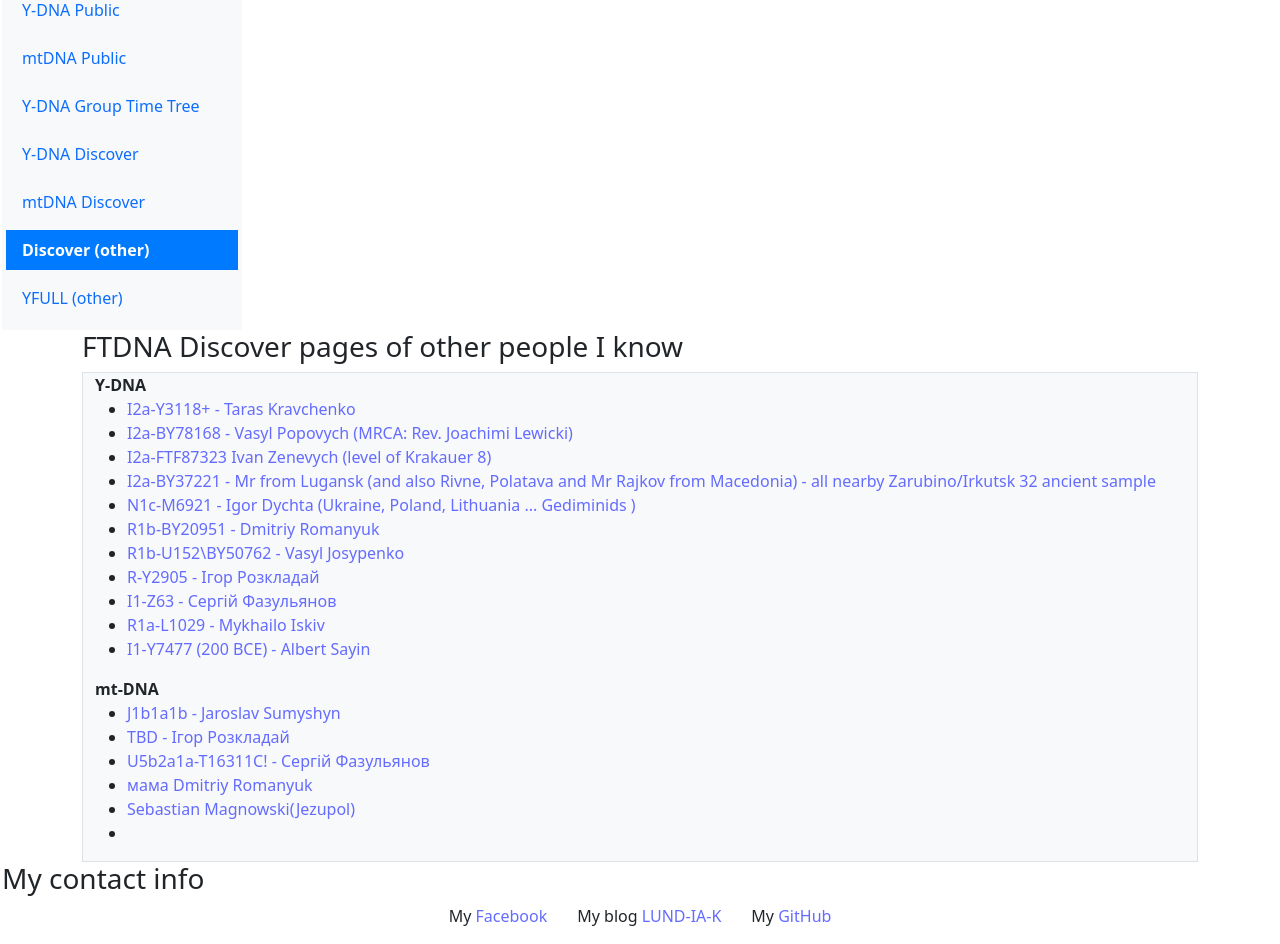
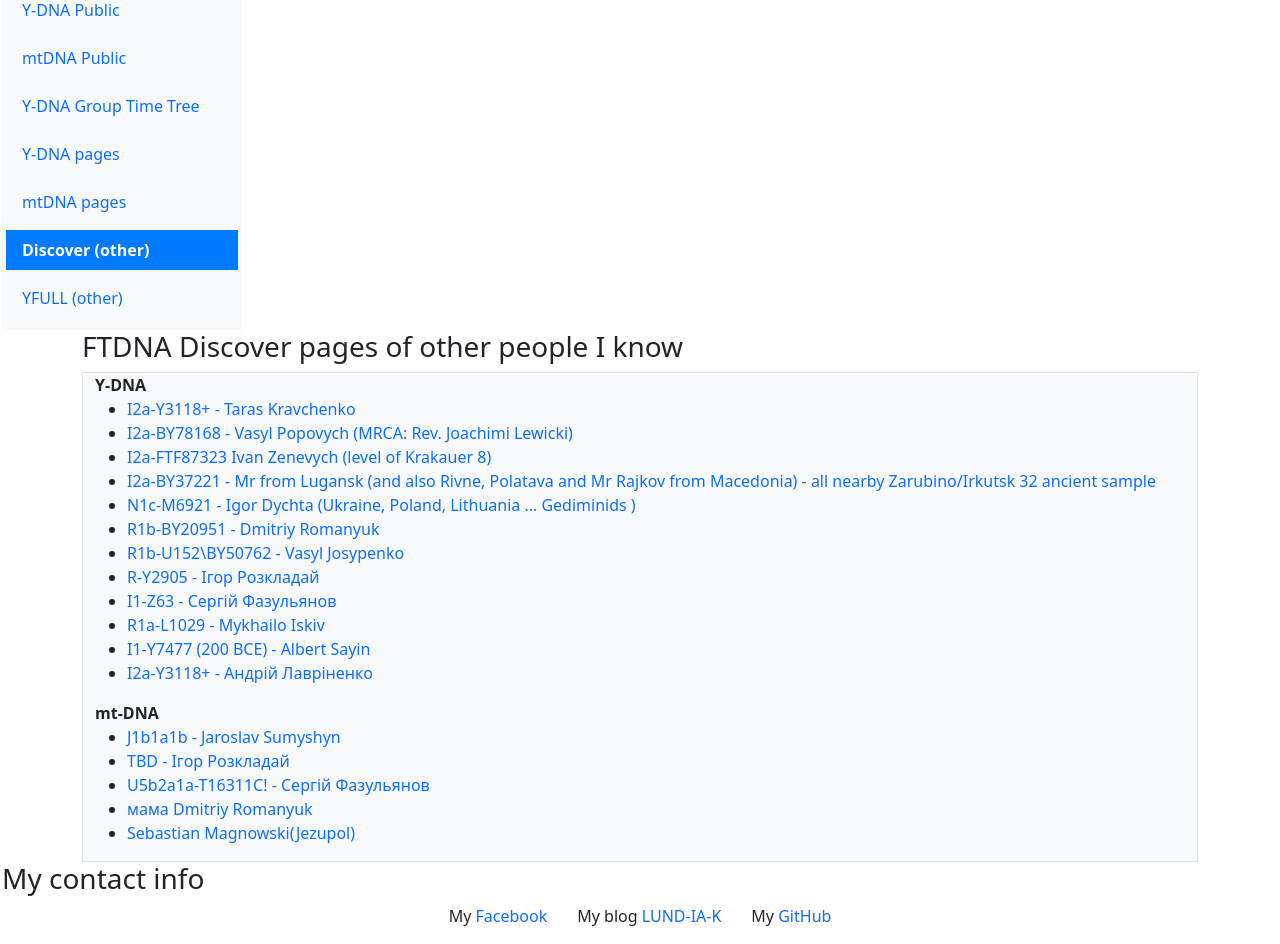
Before and after one commit to alundiak/my-dna, a React (Vite) app: page /my-dna/discover-by-person in a window 1280 px wide. Shown: the part 200-1144 px from the top of the page. Built offline with nearby package versions, Linux system fonts and the light colour scheme.

Commit message:
Introduced CSS LAYERS

```diff
--- a/src/data/ftdna-H13a1d-SNP-chain.json
+++ b/src/data/ftdna-H13a1d-SNP-chain.json
@@ -1,8 +1,15 @@
 [
   {
     "snp": "H13a1d",
-    "same-level-snps": [],
-    "haplotype": "",
+    "haplotypes": [
+      {
+        "value": "F9120919",
+        "people": [
+          "Bodnar",
+          "Krężel"
+        ]
+      }
+    ],
     "people": [
       "🇺🇦 Kateryna Babij",
       "+ 3 🇺🇦",
@@ -31,14 +38,14 @@
     ],
     "haplotypes": [
       {
-        "haplotypes": "F1621813",
+        "value": "F1621813",
         "people": [
           "1 🇭🇺",
           "3 Unknown"
         ]
       },
       {
-        "haplotype": "F5654829",
+        "value": "F5654829",
         "people": [
           "1 🇧🇾",
           "1 🇺🇦",
@@ -50,7 +57,6 @@
   },
   {
     "snp": "H13a1d4",
-    "same-level-snps": [],
     "people": [
       "Chello 🇨🇭?"
     ]
--- a/src/feature-components/other-people/DiscoverPagesByPerson.tsx
+++ b/src/feature-components/other-people/DiscoverPagesByPerson.tsx
@@ -11,61 +11,102 @@ export function DiscoverPagesByPerson() {
         <section>
           <ul>
             <li>
-              <a href="https://discover.familytreedna.com/y-dna/I-FT278687">
+              <a
+                href="https://discover.familytreedna.com/y-dna/I-FT278687"
+                target="_blank"
+              >
                 I2a-Y3118+ - Taras Kravchenko
               </a>
             </li>
             <li>
-              <a href="https://discover.familytreedna.com/y-dna/I-BY78168">
+              <a
+                href="https://discover.familytreedna.com/y-dna/I-BY78168"
+                target="_blank"
+              >
                 I2a-BY78168 - Vasyl Popovych (MRCA: Rev. Joachimi Lewicki)
               </a>
             </li>
             <li>
-              <a href="https://discover.familytreedna.com/y-dna/I-FTF87323">
+              <a
+                href="https://discover.familytreedna.com/y-dna/I-FTF87323"
+                target="_blank"
+              >
                 I2a-FTF87323 Ivan Zenevych (level of Krakauer 8)
               </a>
             </li>
             <li>
-              <a href="https://discover.familytreedna.com/y-dna/I-BY37221">
+              <a
+                href="https://discover.familytreedna.com/y-dna/I-BY37221"
+                target="_blank"
+              >
                 I2a-BY37221 - Mr from Lugansk (and also Rivne, Polatava and Mr
                 Rajkov from Macedonia) - all nearby Zarubino/Irkutsk 32 ancient
                 sample
               </a>
             </li>
             <li>
-              <a href="https://discover.familytreedna.com/y-dna/N-M6921">
+              <a
+                href="https://discover.familytreedna.com/y-dna/N-M6921"
+                target="_blank"
+              >
                 N1c-M6921 - Igor Dychta (Ukraine, Poland, Lithuania ...
                 Gediminids )
               </a>
             </li>
             <li>
-              <a href="https://discover.familytreedna.com/y-dna/R-BY20951">
+              <a
+                href="https://discover.familytreedna.com/y-dna/R-BY20951"
+                target="_blank"
+              >
                 R1b-BY20951 - Dmitriy Romanyuk
               </a>
             </li>
             <li>
-              <a href="https://discover.familytreedna.com/y-dna/R-BY50762">
+              <a
+                href="https://discover.familytreedna.com/y-dna/R-BY50762"
+                target="_blank"
+              >
                 R1b-U152\BY50762 - Vasyl Josypenko
               </a>
             </li>
             <li>
-              <a href="https://discover.familytreedna.com/y-dna/R-Y2905">
+              <a
+                href="https://discover.familytreedna.com/y-dna/R-Y2905"
+                target="_blank"
+              >
                 R-Y2905 - Ігор Розкладай
               </a>
             </li>
             <li>
-              <a href="https://discover.familytreedna.com/y-dna/I-Z63">
+              <a
+                href="https://discover.familytreedna.com/y-dna/I-Z63"
+                target="_blank"
+              >
                 I1-Z63 - Сергій Фазульянов
               </a>
             </li>
             <li>
-              <a href="https://discover.familytreedna.com/y-dna/R-L1029">
+              <a
+                href="https://discover.familytreedna.com/y-dna/R-L1029"
+                target="_blank"
+              >
                 R1a-L1029 - Mykhailo Iskiv
               </a>
             </li>
             <li>
-              <a href="https://discover.familytreedna.com/y-dna/I-Y7477">
+              <a
+                href="https://discover.familytreedna.com/y-dna/I-Y7477"
+                target="_blank"
+              >
                 I1-Y7477 (200 BCE) - Albert Sayin
+              </a>
+            </li>
+            <li>
+              <a
+                href="https://discover.familytreedna.com/y-dna/I-FT417135"
+                target="_blank"
+              >
+                I2a-Y3118+ - Андрій Лавріненко
               </a>
             </li>
           </ul>
@@ -74,32 +115,44 @@ export function DiscoverPagesByPerson() {
         <section>
           <ul>
             <li>
-              <a href="https://discover.familytreedna.com/mtdna/J1b1a1b">
+              <a
+                href="https://discover.familytreedna.com/mtdna/J1b1a1b"
+                target="_blank"
+              >
                 J1b1a1b - Jaroslav Sumyshyn
               </a>
             </li>
             <li>
-              <a href="https://discover.familytreedna.com/mtdna/TBD">
+              <a
+                href="https://discover.familytreedna.com/mtdna/TBD"
+                target="_blank"
+              >
                 TBD - Ігор Розкладай
               </a>
             </li>
             <li>
-              <a href="https://discover.familytreedna.com/mtdna/U5b2a1a">
+              <a
+                href="https://discover.familytreedna.com/mtdna/U5b2a1a"
+                target="_blank"
+              >
                 U5b2a1a-T16311C! - Сергій Фазульянов
               </a>
             </li>
             <li>
-              <a href="https://discover.familytreedna.com/mtdna/H1b2">
+              <a
+                href="https://discover.familytreedna.com/mtdna/H1b2"
+                target="_blank"
+              >
                 мама Dmitriy Romanyuk
               </a>
             </li>
             <li>
-              <a href="https://discover.familytreedna.com/mtdna/W3a1/">
+              <a
+                href="https://discover.familytreedna.com/mtdna/W3a1/"
+                target="_blank"
+              >
                 Sebastian Magnowski(Jezupol)
               </a>
-            </li>
-            <li>
-              <a href=""></a>
             </li>
           </ul>
         </section>
--- a/src/feature-components/other-people/YfullPagesByPerson.tsx
+++ b/src/feature-components/other-people/YfullPagesByPerson.tsx
@@ -9,22 +9,31 @@ export function YfullPagesByPerson() {
           <strong>Y-DNA pages</strong>
           <ul>
             <li>
-              <a href="https://www.yfull.com/tree/I-FT278687/">
+              <a href="https://www.yfull.com/tree/I-FT278687/" target="_blank">
                 I2a+ Taras Kravchenko
               </a>
             </li>
             <li>
-              <a href="https://www.yfull.com/live/tree/I-Y225862/">
+              <a
+                href="https://www.yfull.com/live/tree/I-Y225862/"
+                target="_blank"
+              >
                 I2a-S17250+ Sebastian Piotrowski
               </a>
             </li>
             <li>
-              <a href="https://www.yfull.com/live/tree/N-M6921/">
+              <a
+                href="https://www.yfull.com/live/tree/N-M6921/"
+                target="_blank"
+              >
                 N1c+ Igor Dychta
               </a>
             </li>
             <li>
-              <a href="https://www.yfull.com/live/tree/N-Y304511/ ">
+              <a
+                href="https://www.yfull.com/live/tree/N-Y304511/"
+                target="_blank"
+              >
                 N1c+ Максим Лактионов (+ москвич)
               </a>
             </li>
--- /dev/null
+++ b/src/index_w_layers.css
@@ -0,0 +1,157 @@
+@import 'bootstrap';
+/* It works, injects CSS properly from node_modules */
+/* But if layers used it may depend on which level other CSS chunks included... */
+/* As experiment I will leave it here for some time */
+
+/* LAYERS order, must be declared at the top of file */
+@layer tokens, reset, base, components, utilities, andrii, lundiak;
+
+/* THAT was base code from Vite React boilerplate with small change by me */
+/*
+a {
+  font-weight: 500;
+  color: #646cff;
+  text-decoration: inherit;
+}
+a:hover {
+  color: #535bf2;
+}
+*/
+
+/* And I added this new CODE, which I intend to wrap by some layer */
+/* But it doesn't work properly - Bootstrap CSS then takes in action */
+/* TBD */
+a {
+  /* color: #1a0dab; */
+  text-decoration: none;
+}
+
+a[target='_blank']:visited {
+  color: #4f0491;
+}
+
+a[target='_blank']:hover {
+  color: #535bf2;
+  text-decoration: underline;
+}
+
+a[target='_blank']:focus-visible {
+  outline: 2px solid #ff9800;
+  outline-offset: 3px;
+  text-decoration: none;
+}
+
+a[target='_blank']:active {
+  color: #b20000;
+}
+/* ___ */
+/* NEW */
+
+/* LAYERS implementations */
+
+@layer tokens {
+  :root {
+    font-family: Inter, system-ui, Avenir, Helvetica, Arial, sans-serif;
+    line-height: 1.5;
+    font-weight: 400;
+
+    color-scheme: light dark;
+    color: rgba(255, 255, 255, 0.87);
+    background-color: #242424;
+
+    font-synthesis: none;
+    text-rendering: optimizeLegibility;
+    -webkit-font-smoothing: antialiased;
+    -moz-osx-font-smoothing: grayscale;
+  }
+}
+
+@layer reset {
+  *,
+  *::before,
+  *::after {
+    margin: 0;
+    padding: 0;
+    box-sizing: border-box;
+  }
+}
+
+@layer components {
+  button {
+    border-radius: 8px;
+    border: 1px solid transparent;
+    padding: 0.6em 1.2em;
+    font-size: 1em;
+    font-weight: 500;
+    font-family: inherit;
+    background-color: #1a1a1a;
+    cursor: pointer;
+    transition: border-color 0.25s;
+  }
+
+  button:hover {
+    border-color: #646cff;
+  }
+
+  button:focus,
+  button:focus-visible {
+    outline: 4px auto -webkit-focus-ring-color;
+  }
+
+  @media (prefers-color-scheme: light) {
+    button {
+      background-color: #f9f9f9;
+    }
+  }
+}
+
+@layer base {
+  body {
+    display: flex;
+    align-items: center;
+    justify-content: center;
+  }
+
+  h1 {
+    font-size: 3.2em;
+    line-height: 1.1;
+  }
+
+  @media (prefers-color-scheme: light) {
+    :root {
+      color: #213547;
+      background-color: #ffffff;
+    }
+
+    a:hover {
+      color: #747bff;
+    }
+  }
+}
+
+@layer utilities {
+  /* Add utility classes here if needed later */
+
+  /*
+  .text-center {
+    text-align: center;
+  }
+
+  .mt-2 {
+    margin-top: 0.5rem;
+  }
+  */
+}
+
+@layer andrii {
+  h2#home {
+    /* this doesn't override class .h2 or tag h2 from bootstrap (which included by JS/TS AFTER this FILE) */
+    color: red;
+  }
+}
+
+@layer lundiak {
+  h2 {
+    color: green;
+  }
+}
--- a/src/shared/constant.ts
+++ b/src/shared/constant.ts
@@ -44,8 +44,8 @@ export const sideNavData = [
   { id: 'y-group-time-tree', label: 'Y-DNA Group Time Tree' },
   // { id: 'mt-group-time-tree', label: 'mt-DNA Group Time Tree' },
 
-  { id: 'y-dna-pages-by-snp', label: 'Y-DNA Discover' },
-  { id: 'mt-dna-pages-by-snp', label: 'mtDNA Discover' },
+  { id: 'y-dna-pages-by-snp', label: 'Y-DNA pages' },
+  { id: 'mt-dna-pages-by-snp', label: 'mtDNA pages' },
 
   { id: 'discover-by-person', label: 'Discover (other)' },
   // { id: 'y-discover-by-person', label: 'Y-DNA Time Tree pages by Person' },
```
Also changed, not shown: src/data/ftdna-I2-SNP-chain.json (+18 -11 lines), src/feature-components/mt-dna/MtdnaPagesBySNP.tsx (+62 -16 lines), src/feature-components/y-dna/YdnaPagesBySNP.tsx (+13 -6 lines), src/index_from_boilerplate.css (renamed from src/index.css, +0 -8 lines), src/main.tsx (+5 -2 lines), images/css-layers.png (added), 1 other file (tests, documents, lock files or other folders).
